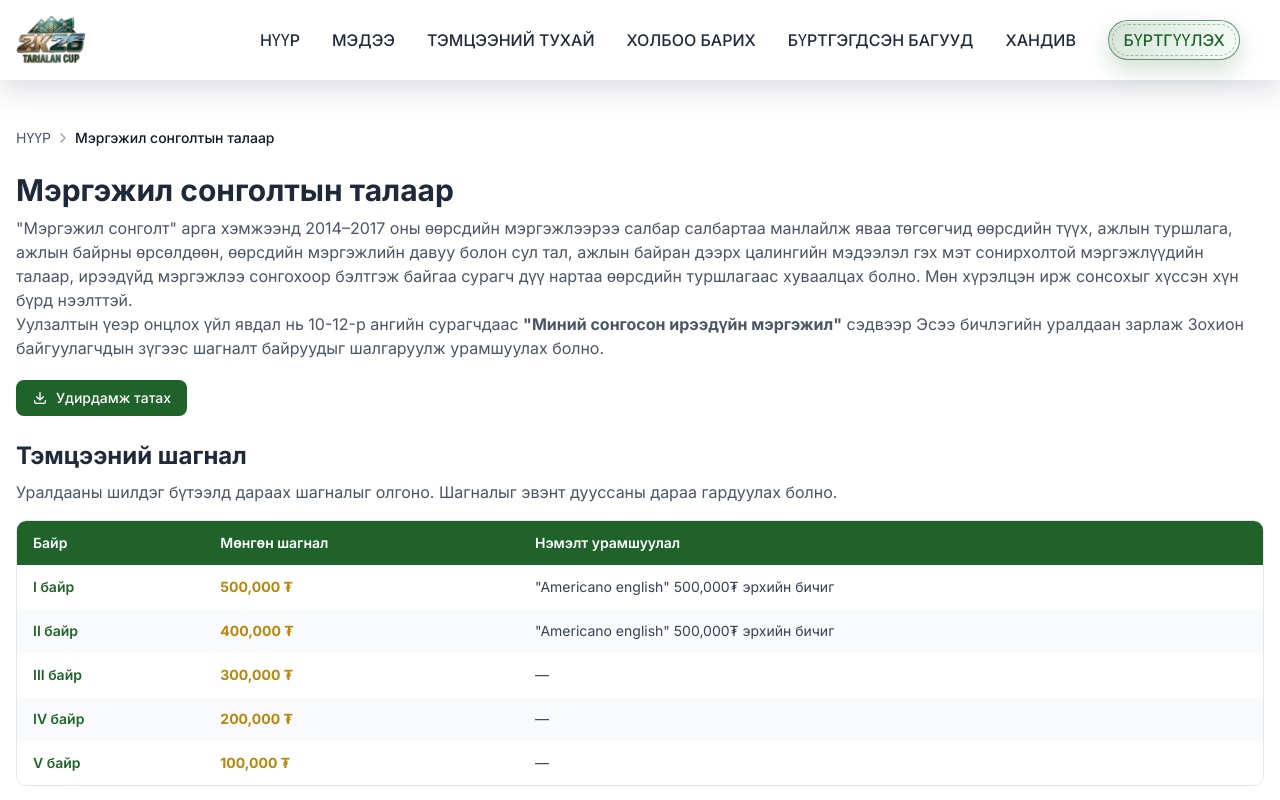
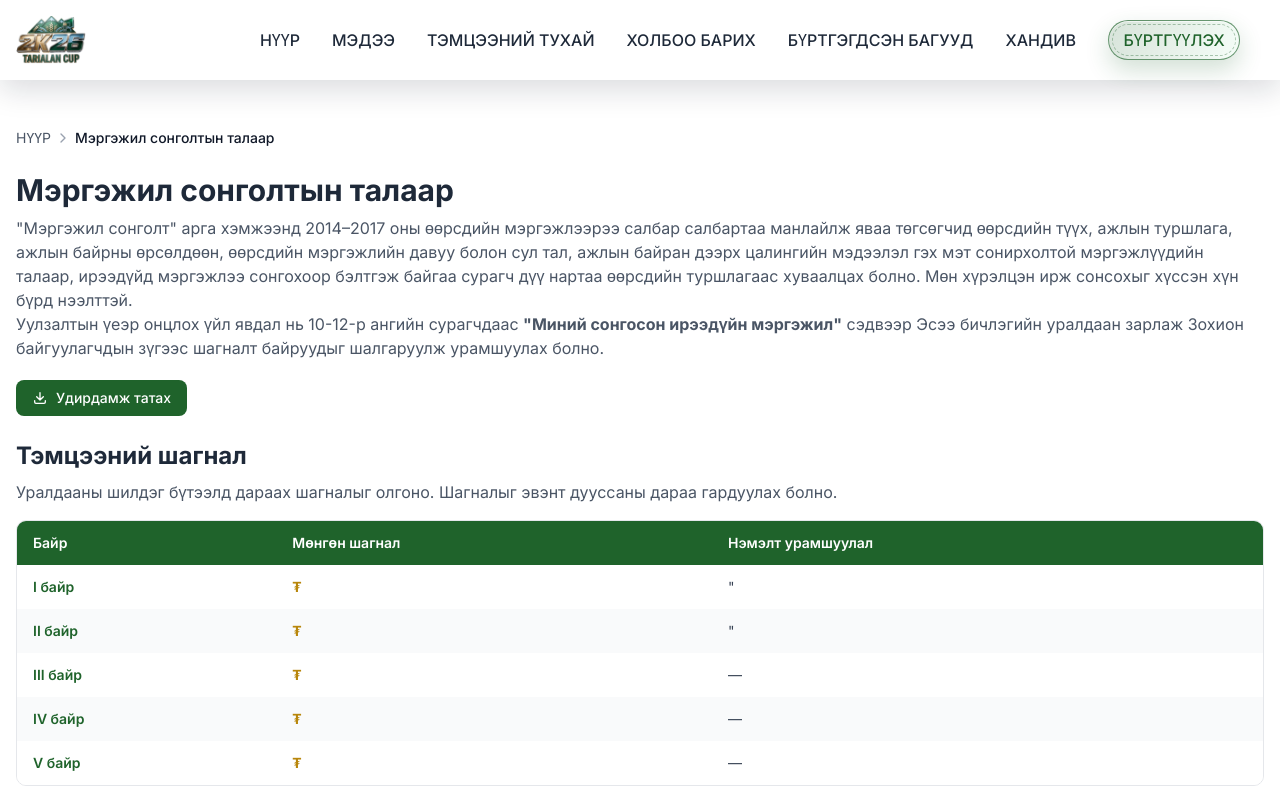
Before and after one commit to AriunboldGG/tarialancup-frontend, a Next.js app: page /speakers in a window 1280 px wide. Shown: the top 800 px of the page. Built offline with nearby package versions, Linux system fonts and the light colour scheme; no server answers.

Commit message:
up prizes

```diff
--- a/src/app/speakers/page.tsx
+++ b/src/app/speakers/page.tsx
@@ -200,11 +200,11 @@ export default function SpeakersPage() {
               </thead>
               <tbody>
                 {[
-                  { place: "I байр", money: "500,000 ₮", bonus: '"Americano english" 500,000₮ эрхийн бичиг' },
-                  { place: "II байр", money: "400,000 ₮", bonus: '"Americano english" 500,000₮ эрхийн бичиг' },
-                  { place: "III байр", money: "300,000 ₮", bonus: "—" },
-                  { place: "IV байр", money: "200,000 ₮", bonus: "—" },
-                  { place: "V байр", money: "100,000 ₮", bonus: "—" },
+                  { place: "I байр", money: " ₮", bonus: '"' },
+                  { place: "II байр", money: " ₮", bonus: '"' },
+                  { place: "III байр", money: " ₮", bonus: "—" },
+                  { place: "IV байр", money: " ₮", bonus: "—" },
+                  { place: "V байр", money: " ₮", bonus: "—" },
                 ].map((row, i) => (
                   <tr key={i} className={i % 2 === 0 ? "bg-white" : "bg-gray-50"}>
                     <td className="px-4 py-3 font-semibold text-[#1f632b]">{row.place}</td>
```
